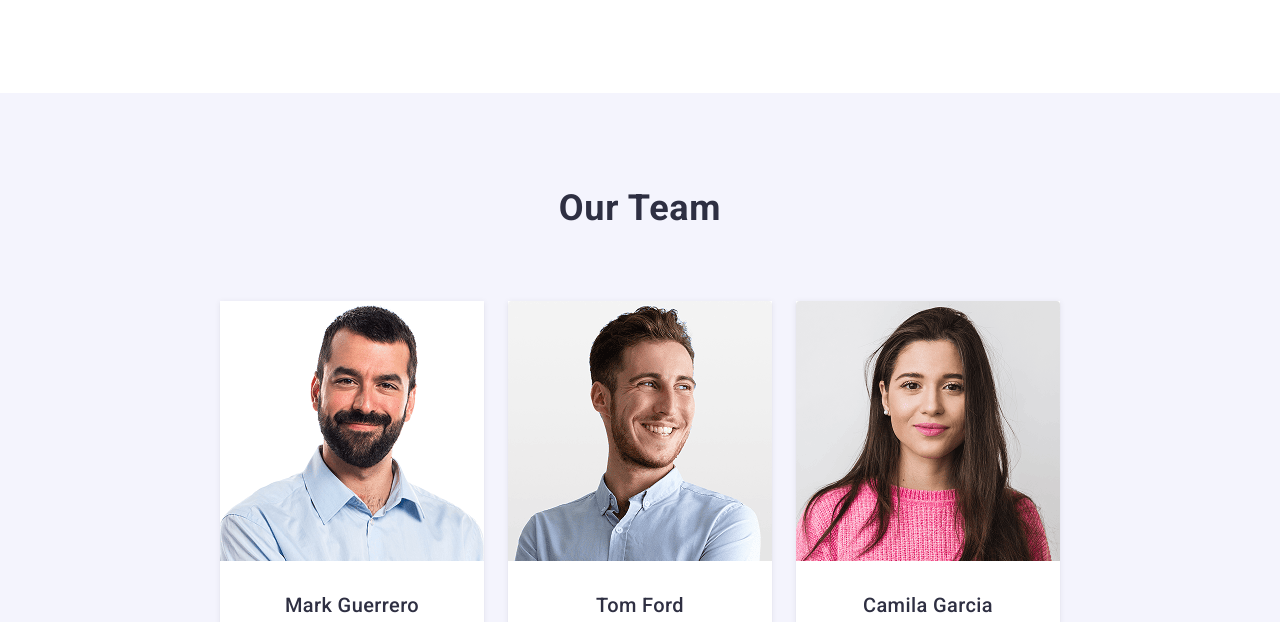
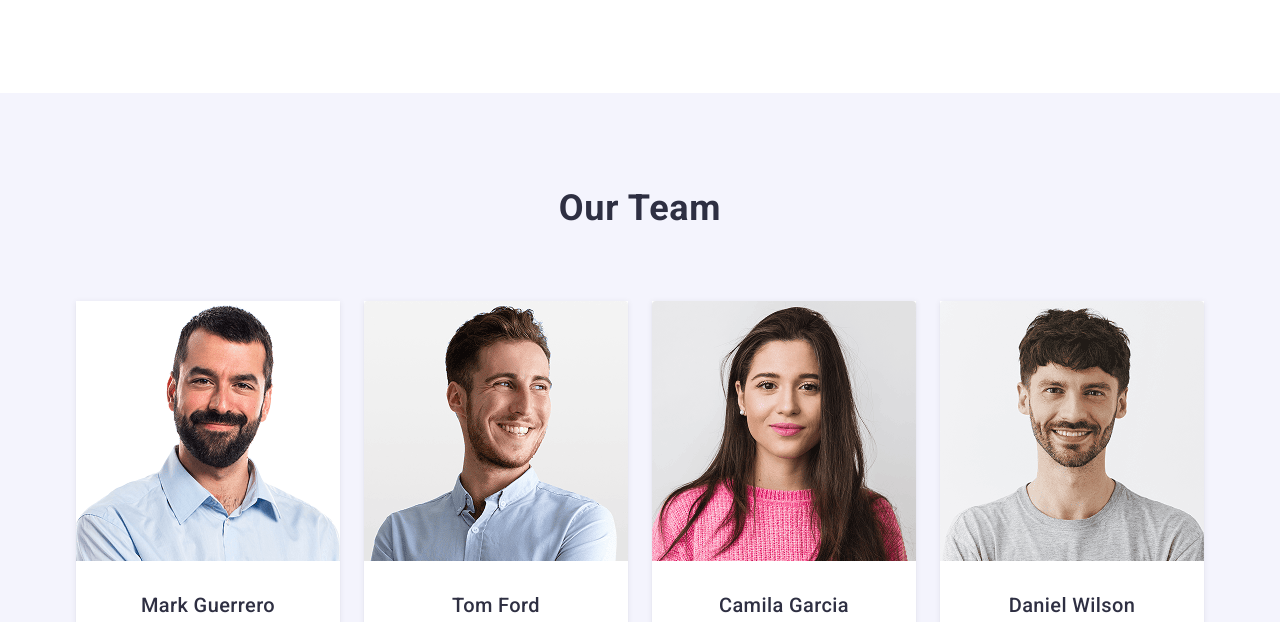
Before and after one commit to TonyaShelyakova41/goit-markup-hw-06, a plain HTML site: page index.html in a window 1280 px wide. Shown: the part 1068-1690 px from the top of the page. Drawn offline with nearby package versions, Linux system fonts and the light colour scheme.

Commit message:
fixbaghometask

```diff
--- a/css/styles.css
+++ b/css/styles.css
@@ -947,6 +947,10 @@ img {
 }
 
 @media screen and (min-width: 768px) {
+  .team-container {
+    max-width: 584px;
+  }
+
   .team-title-list {
     flex-direction: row;
     flex-wrap: wrap;
@@ -960,17 +964,19 @@ img {
   .team-list {
     flex-basis: calc(50% - 12px);
   }
+}
 
-  .team {
-    padding-right: 108px;
-    padding-left: 108px;
+@media screen and (min-width: 1158px) {
+  .team-container {
+    max-width: 1158px;
   }
-}
-@media screen and (min-width: 1158px) {
+
   .team-title-list {
     gap: 24px;
     align-items: center;
+    flex-wrap: nowrap;
   }
+
   .team-list {
     flex-basis: calc((100% - 72px) / 4);
   }
```
